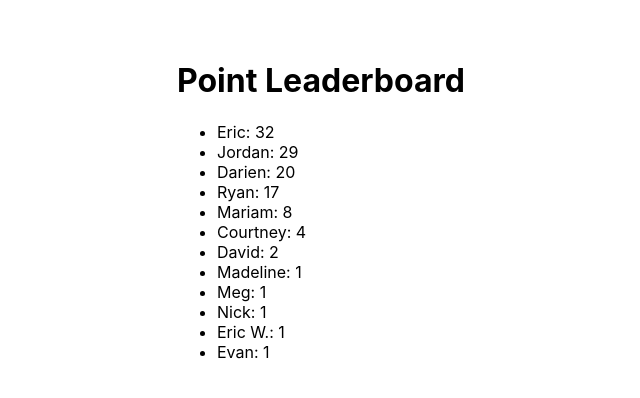
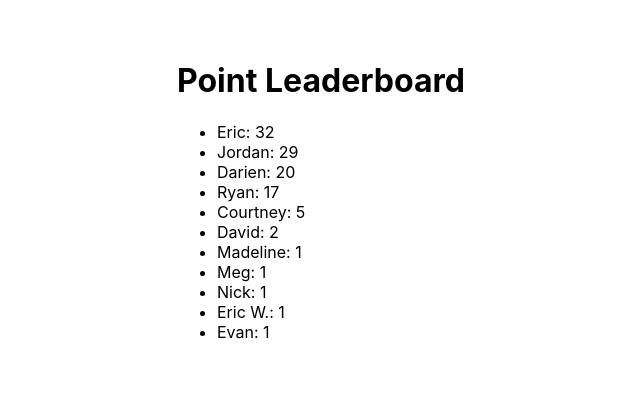
Before and after one commit to thenerdscribe/leaderboard, a React (Create React App) app: page / in a window 1280 px wide. Shown: the top 398 px of the page, without its empty margins (143-783 px from the left). Built offline with nearby package versions, Linux system fonts and the light colour scheme.

Commit message:
Update point values

```diff
--- a/src/App.js
+++ b/src/App.js
@@ -10,8 +10,7 @@ class App extends Component {
         { name: "Jordan", points: 29 },
         { name: "Darien", points: 20 },
         { name: "Ryan", points: 17 },
-        { name: "Mariam", points: 8 },
-        { name: "Courtney", points: 4 },
+        { name: "Courtney", points: 5 },
         { name: "David", points: 2 },
         { name: "Madeline", points: 1 },
         { name: "Meg", points: 1 },
```
